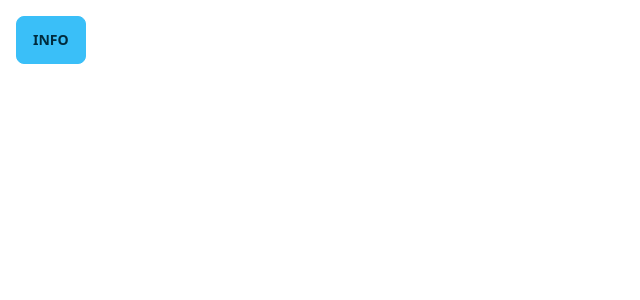
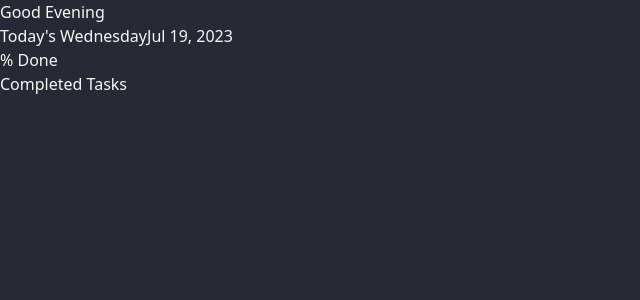
Before and after one commit to kuaniyeung/to-do-app, a React (Vite) app in the folder client/: page / in a window 1280 px wide. Shown: the top 300 px of the page, without its empty margins (0-640 px from the left). Built offline with nearby package versions, Linux system fonts and the light colour scheme; no server answers.

Commit message:
added header

```diff
--- a/client/index.html
+++ b/client/index.html
@@ -1,10 +1,10 @@
 <!DOCTYPE html>
-<html lang="en">
+<html lang="en" data-theme="dracula">
   <head>
     <meta charset="UTF-8" />
     <link rel="icon" type="image/svg+xml" href="/vite.svg" />
     <meta name="viewport" content="width=device-width, initial-scale=1.0" />
-    <title>Vite + React + TS</title>
+    <title>Do Your Tasks</title>
   </head>
   <body>
     <div id="root"></div>
--- a/client/package.json
+++ b/client/package.json
@@ -11,11 +11,13 @@
   },
   "dependencies": {
     "@types/react-router-dom": "5.3.3",
+    "luxon": "^3.3.0",
     "react": "^18.2.0",
     "react-dom": "^18.2.0",
     "react-router-dom": "5.3.0"
   },
   "devDependencies": {
+    "@types/luxon": "^3.3.0",
     "@types/react": "^18.2.14",
     "@types/react-dom": "^18.2.6",
     "@typescript-eslint/eslint-plugin": "^5.61.0",
--- a/client/src/App.tsx
+++ b/client/src/App.tsx
@@ -1,10 +1,32 @@
+import { useEffect, useState } from "react";
 import "./App.css";
-import ToDoInput from "./components/ToDoInput";
+import Header from "./components/Header/Header";
 
 function App() {
+  const [tasks, setTasks] = useState([]);
+
+  useEffect(() => {
+    async function getTasks() {
+      const tasksFromDB = await fetchTasks();
+
+      setTasks(tasksFromDB);
+    }
+
+    getTasks();
+  }, []);
+
+  // Fetch Tasks
+  async function fetchTasks() {
+    const res = await fetch("https://jsonplaceholder.typicode.com/todos");
+    const data = await res.json();
+
+    return data;
+  }
+
+  console.log(tasks);
   return (
     <>
-      <ToDoInput />
+      <Header />
     </>
   );
 }
--- /dev/null
+++ b/client/src/components/Header/DayAndDate.tsx
@@ -0,0 +1,22 @@
+import { DateTime } from "luxon";
+
+function DayAndDate() {
+  const today = DateTime.now().setLocale("en-US");
+
+  const currDay: string = today.toLocaleString({ weekday: "long" });
+
+  const currDate: string = today.toLocaleString({
+    month: "short",
+    day: "numeric",
+    year: "numeric",
+  });
+
+  return (
+    <>
+      <span>Today's {currDay}</span>
+      <span>{currDate}</span>
+    </>
+  );
+}
+
+export default DayAndDate;
--- /dev/null
+++ b/client/src/components/Header/Greeting.tsx
@@ -0,0 +1,15 @@
+import { DateTime } from "luxon";
+
+function Greeting() {
+  function getGreeting() {
+    const currTime = DateTime.now().hour;
+
+    if (currTime >= 5 && currTime < 12) return "Good Morning";
+    if (currTime >= 12 && currTime < 18) return "Good Afternoon";
+    return "Good Evening";
+  }
+
+  return <h1>{getGreeting()}</h1>;
+}
+
+export default Greeting;
--- /dev/null
+++ b/client/src/components/Header/Header.tsx
@@ -0,0 +1,15 @@
+import Greeting from "./Greeting";
+import DayAndDate from "./DayAndDate";
+import TaskDone from "./TaskDone";
+
+function Header() {
+  return (
+    <>
+      <Greeting />
+      <DayAndDate />
+      <TaskDone />
+    </>
+  );
+}
+
+export default Header;
--- /dev/null
+++ b/client/src/components/Header/TaskDone.tsx
@@ -0,0 +1,10 @@
+function TaskDone() {
+  return (
+    <>
+      <div>% Done</div>
+      <div>Completed Tasks</div>
+    </>
+  );
+}
+
+export default TaskDone
--- a/client/src/components/ToDoInput.tsx
+++ /dev/null
@@ -1,5 +0,0 @@
-function ToDoInput() {
-  return <button className="btn btn-info m-4">Info</button>;
-}
-
-export default ToDoInput;
--- a/client/tailwind.config.js
+++ b/client/tailwind.config.js
@@ -5,4 +5,7 @@ export default {
     extend: {},
   },
   plugins: [require("daisyui")],
+  daisyui: {
+    themes: ["light", "dark", "dracula"],
+  },
 };
```
Also changed, not shown: client/src/components/interface.ts (added), 2 other files (tests, documents, lock files or other folders).
